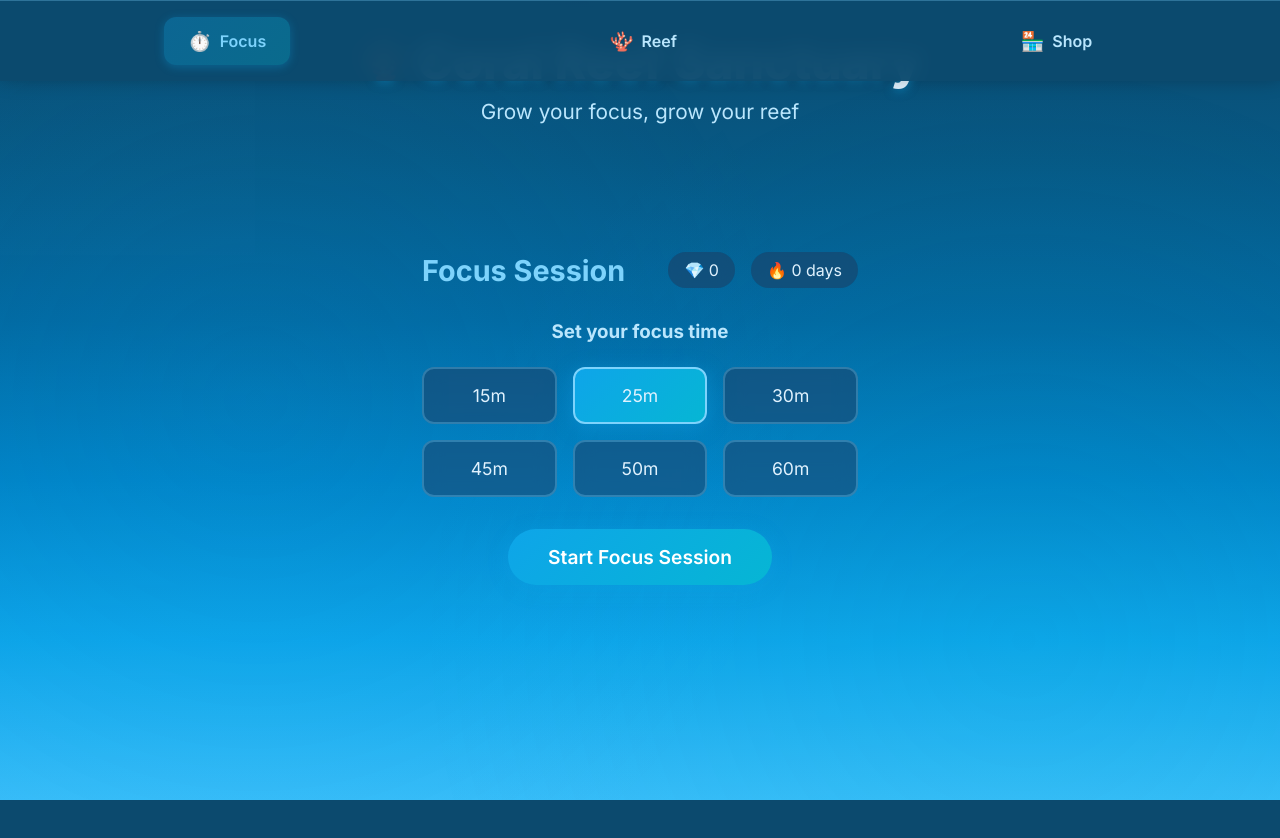
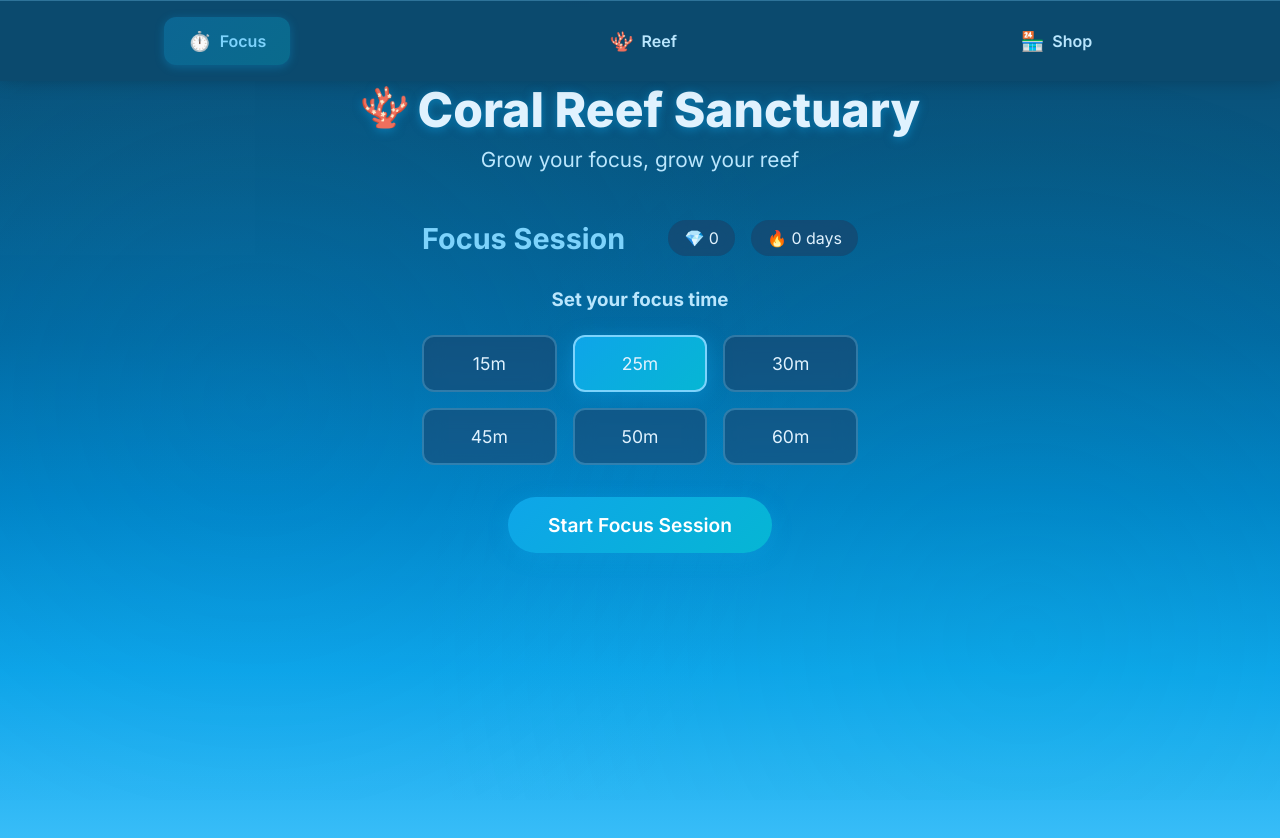
Before and after one commit to kkmals/meditation, a React (Vite) app: page / in a window 1280 px wide. Before the commit the page ends 800 px from the top, so only its background shows below. Built offline with nearby package versions, Linux system fonts and the light colour scheme.

Commit message:
fix: Add padding to header on desktop to prevent navigation overlap
- Add 5rem top padding to app-header on desktop (min-width: 768px)
- Prevents navigation bar from covering the header title
- Fixes header visibility issue on larger screens

```diff
--- a/src/App.css
+++ b/src/App.css
@@ -91,8 +91,11 @@
 }
 
 @media (min-width: 768px) {
+  .app-header {
+    padding-top: 5rem; /* Space for top navigation on desktop */
+  }
+
   .app-main {
-    padding-top: 80px; /* Space for top navigation on desktop */
     padding-bottom: 2rem;
   }
 
```
